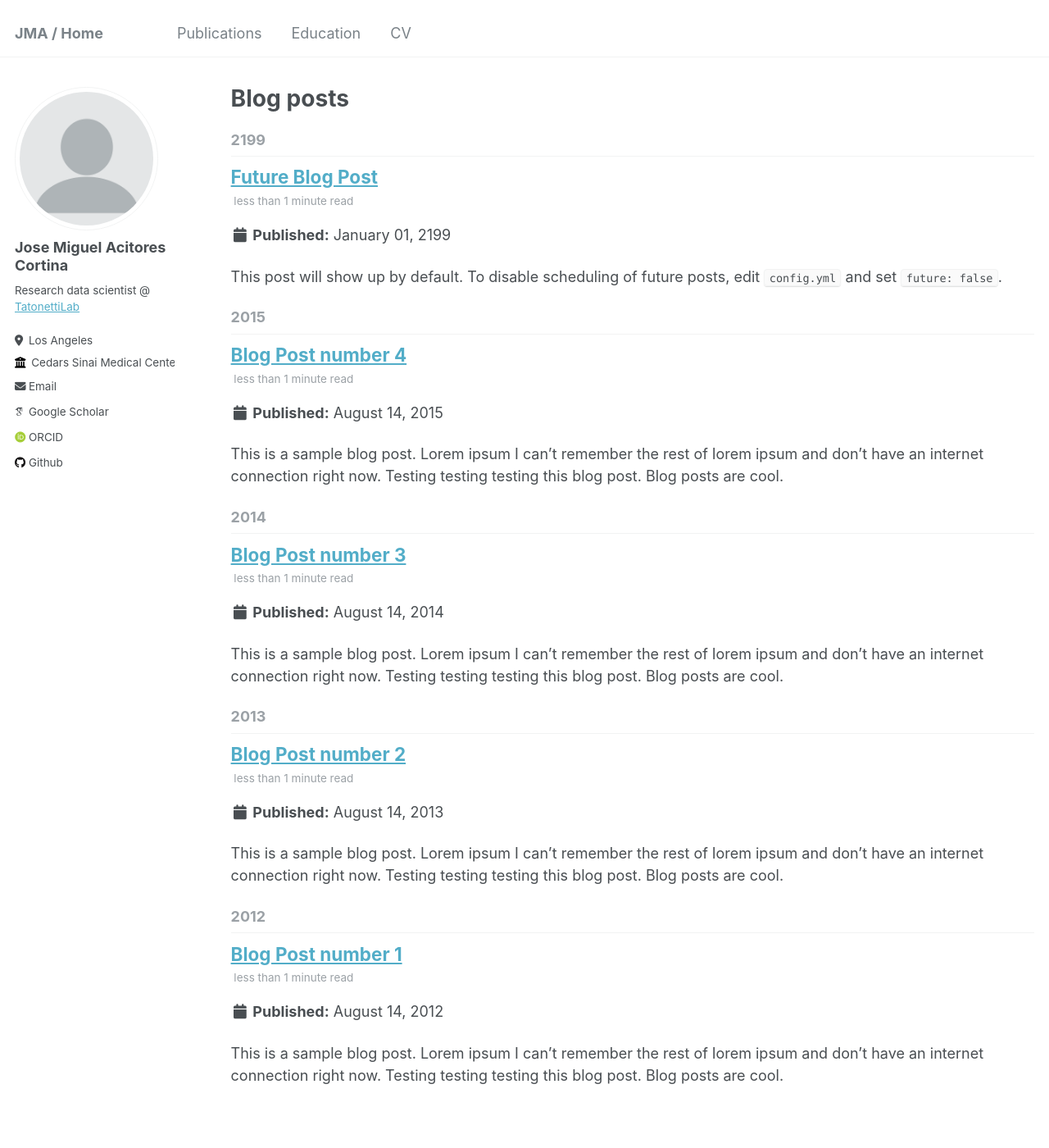
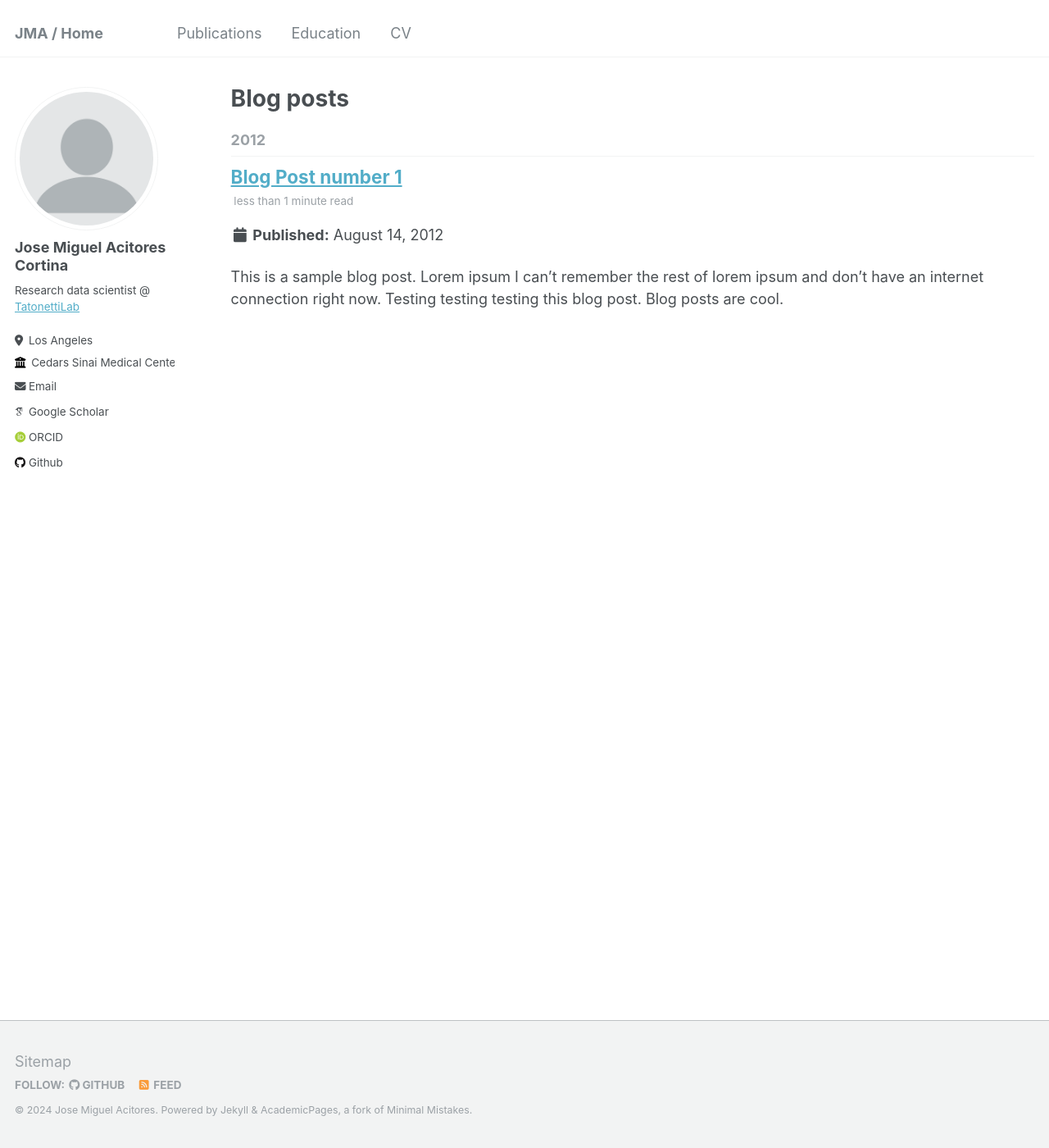
Before and after one commit to joseacitores/joseacitores.github.io, a Jekyll site: the page built from _pages/year-archive.html, in a window 1280 px wide and 1400 px high. Shown: the whole window at 82% size. Built offline with Jekyll 4.4.1, drawn with Linux system fonts in a browser that asks for light colours; some web fonts are replaced.

Commit message:
initial updates

```diff
--- /dev/null
+++ b/_pages/education.md
@@ -0,0 +1,26 @@
+---
+layout: archive
+title: "Education"
+permalink: /education/
+author_profile: true
+redirect_from:
+---
+
+{% include base_path %}
+
+Education
+======
+
+### M.S. in artificial intelligence
+**UTRECHT UNIVERSITY**, Utrecht, Netherlands\
+As a MS student, I studied and developed methods and algorithms in multiple fields related to artificial intelligence. These fields included data mining, natural language processing, multi‑agent systems, computer vision and statistics. I had the opportunity to work in group projects with people from a wide variety of backgrounds, granting me knowledge and experience related to their development and expanding my ability to approach problems from different perspectives.
+
+**HARVARD UNIVERSITY**, Massachusetts, USA\
+I completed my masters thesis at SORG‑MGH laboratory developing a multi-stage algorithm to classify X-rays for the creation of a registry while participating in different research projects. I worked closely with doctors and engineers in a multicultural and cross field environment.
+
+### B.S. in computer science
+**U‑TAD, Camilo Jose Cela University**,  Madrid, Spain\
+During my Bachelor’s degree, I studied fields such as databases, data mining, web programming, artificial intelligence, cybersecurity. Other subjects included project management, public speaking and finance. In addition, I progressively improved my team working, research skills, and self‑learning capabilities.
+
+**SOONGSIL UNIVERSITY**, Seoul, South Korea\
+I was an international exchange student at Soongsil University for six months, taking software engineering courses taught in English. I immersed myself in an international and multicultural environment. Studying and living there granted me different points of view and experience in sorting out daily problems
--- a/_posts/2013-08-14-blog-post-2.md
+++ /dev/null
@@ -1,20 +0,0 @@
----
-title: 'Blog Post number 2'
-date: 2013-08-14
-permalink: /posts/2013/08/blog-post-2/
-tags:
-  - cool posts
-  - category1
-  - category2
----
-
-This is a sample blog post. Lorem ipsum I can't remember the rest of lorem ipsum and don't have an internet connection right now. Testing testing testing this blog post. Blog posts are cool.
-
-Headings are cool
-======
-
-You can have many headings
-======
-
-Aren't headings cool?
-------
--- a/_posts/2014-08-14-blog-post-3.md
+++ /dev/null
@@ -1,20 +0,0 @@
----
-title: 'Blog Post number 3'
-date: 2014-08-14
-permalink: /posts/2014/08/blog-post-3/
-tags:
-  - cool posts
-  - category1
-  - category2
----
-
-This is a sample blog post. Lorem ipsum I can't remember the rest of lorem ipsum and don't have an internet connection right now. Testing testing testing this blog post. Blog posts are cool.
-
-Headings are cool
-======
-
-You can have many headings
-======
-
-Aren't headings cool?
-------
--- a/_posts/2199-01-01-future-post.md
+++ /dev/null
@@ -1,11 +0,0 @@
----
-title: 'Future Blog Post'
-date: 2199-01-01
-permalink: /posts/2012/08/blog-post-4/
-tags:
-  - cool posts
-  - category1
-  - category2
----
-
-This post will show up by default. To disable scheduling of future posts, edit `config.yml` and set `future: false`.
```
Also changed, not shown: _pages/cv.md (+1 -1 lines), _posts/2015-08-14-blog-post-4.md (deleted, +0 -20 lines), _publications/2010-10-01-paper-title-number-2.md (deleted, +0 -13 lines), _publications/2015-10-01-paper-title-number-3.md (deleted, +0 -13 lines).
